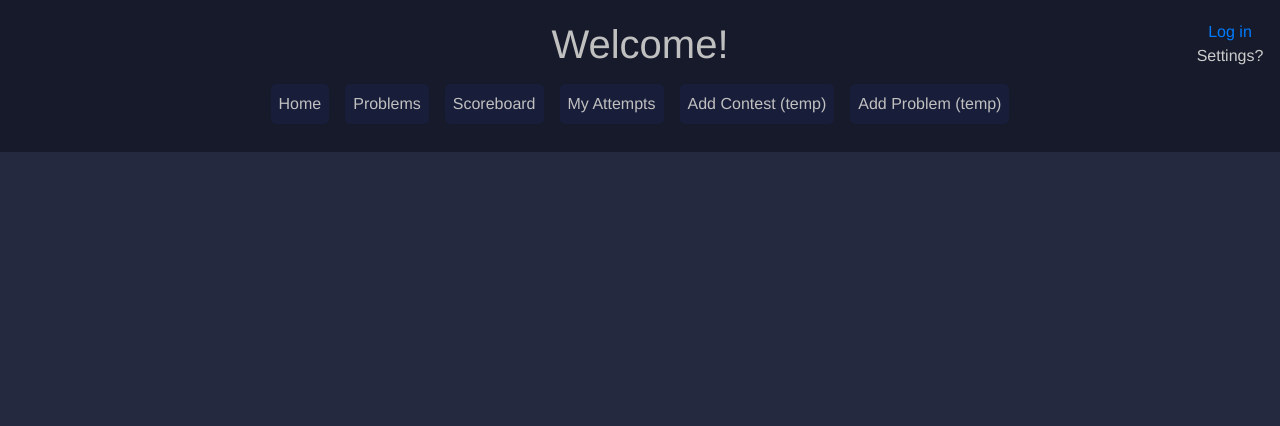
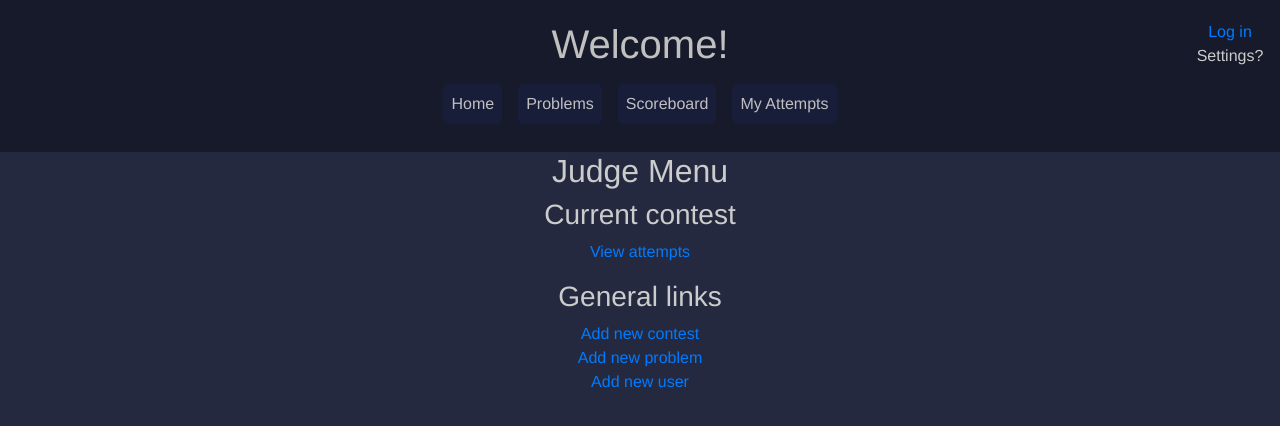
Before and after one commit to Addisonbean/Contest, a Vue app in the folder client/: page /judge in a window 1280 px wide. Shown: the top 426 px of the page. Built offline with nearby package versions, Linux system fonts and the light colour scheme; no server answers.

Commit message:
Add a simple judge menu page

```diff
--- a/client/src/components/Header.vue
+++ b/client/src/components/Header.vue
@@ -18,11 +18,8 @@
 					<li class="nav-item">
 						<router-link to="/" class="nav-link">My Attempts</router-link>
 					</li>
-					<li class="nav-item">
-						<router-link to="/contest/new" class="nav-link">Add Contest (temp)</router-link>
-					</li>
-					<li class="nav-item">
-						<router-link to="/problems/new" class="nav-link">Add Problem (temp)</router-link>
+					<li class="nav-item" v-if="displayAdminLinks">
+						<router-link to="/judge" class="nav-link">Judge Menu</router-link>
 					</li>
 				</ul>
 			</nav>
@@ -46,9 +43,15 @@ import { logout } from '../api/user.js';
 
 export default {
 	name: 'Header',
-	computed: mapState(['loggedIn']),
 	methods: {
 		logout,
+	},
+	computed: {
+		...mapState(['loggedIn', 'user']),
+
+		displayAdminLinks: function() {
+			return this.user.admin;
+		},
 	},
 };
 </script>
--- a/client/src/main.js
+++ b/client/src/main.js
@@ -13,6 +13,7 @@ import CreateProblem from './pages/CreateProblem.vue';
 import SubmitAttempt from './pages/SubmitAttempt.vue';
 import GradeAttempt from './pages/GradeAttempt.vue';
 import Attempts from './pages/Attempts.vue';
+import AdminPage from './pages/AdminPage.vue';
 
 import store from './store.js';
 
@@ -33,6 +34,7 @@ const router = new VueRouter({
 		{ path: '/contest/submit', component: SubmitAttempt },
 		{ path: '/problem/:problem_id/attempt/:id', component: GradeAttempt, props: true, name: 'GradeAttempt' },
 		{ path: '/attempts', component: Attempts },
+		{ path: '/judge', component: AdminPage },
 	],
 });
 
--- /dev/null
+++ b/client/src/pages/AdminPage.vue
@@ -0,0 +1,37 @@
+<template>
+	<div>
+		<h2>Judge Menu</h2>
+
+		<h3>Current contest</h3>
+		<ul>
+			<li>
+				<router-link to="/attempts">View attempts</router-link>
+			</li>
+		</ul>
+		<h3>General links</h3>
+		<ul>
+			<li>
+				<router-link to="/contest/new">Add new contest</router-link>
+			</li>
+			<li>
+				<router-link to="/problem/new">Add new problem</router-link>
+			</li>
+			<li>
+				<router-link to="/signup">Add new user</router-link>
+			</li>
+		</ul>
+	</div>
+</template>
+
+<script>
+export default {
+	name: 'admin-page',
+};
+</script>
+
+<style scoped>
+ul {
+	list-style-type: none;
+	padding: 0;
+}
+</style>
```
